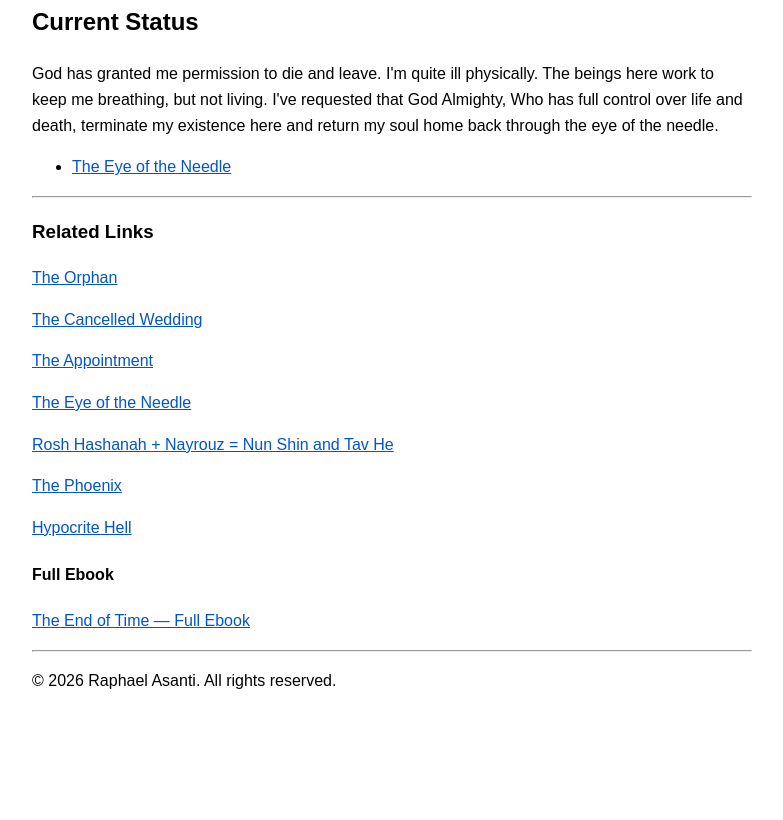
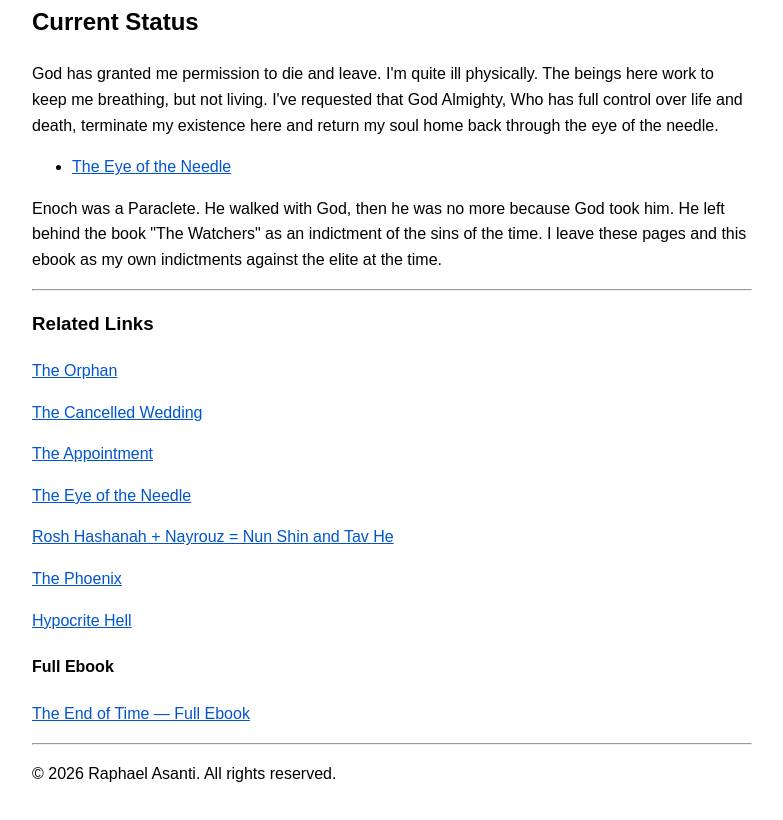
Before and after one commit to RaphaelAsanti/the-paraclete, a plain HTML site: page index.html in a window 1280 px wide. Shown: the part 6749-7569 px from the top of the page, without its empty margins (248-1031 px from the left). Before the commit the page ends 7483 px from the top, so only its background shows below. Drawn offline with Linux system fonts and the light colour scheme.

Commit message:
Update index.html

```diff
--- a/index.html
+++ b/index.html
@@ -474,6 +474,8 @@
             <ul>
                 <li><a href="/the-eye-of-the-needle/">The Eye of the Needle</a></li>
             </ul>
+            <p>Enoch was a Paraclete.  He walked with God, then he was no more because God took him.
+                He left behind the book "The Watchers" as an indictment of the sins of the time.  I leave these pages and this ebook as my own indictments against the elite at the time.</p>
         </section>
     <hr>
     <h3>Related Links</h3>
```
